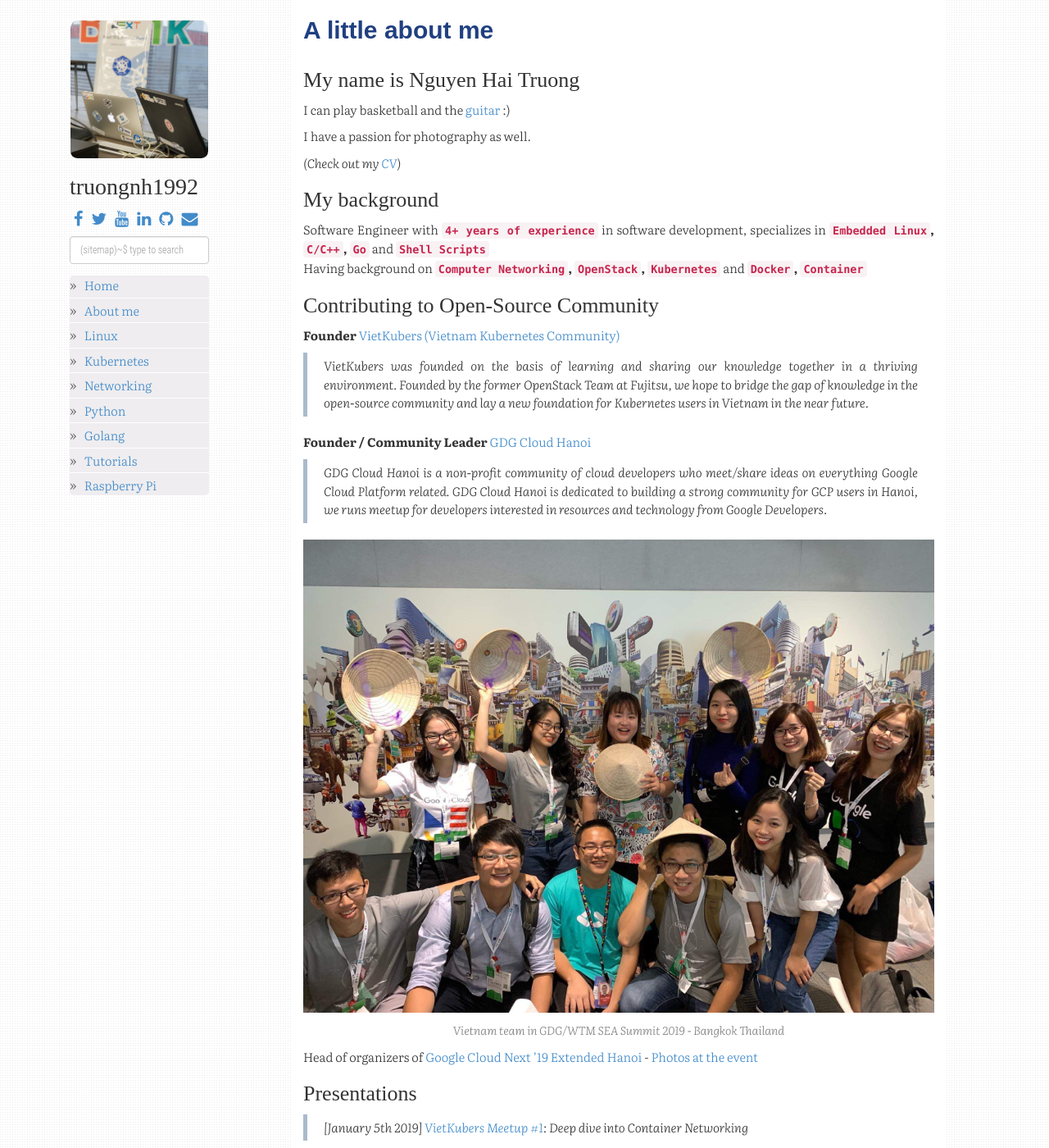
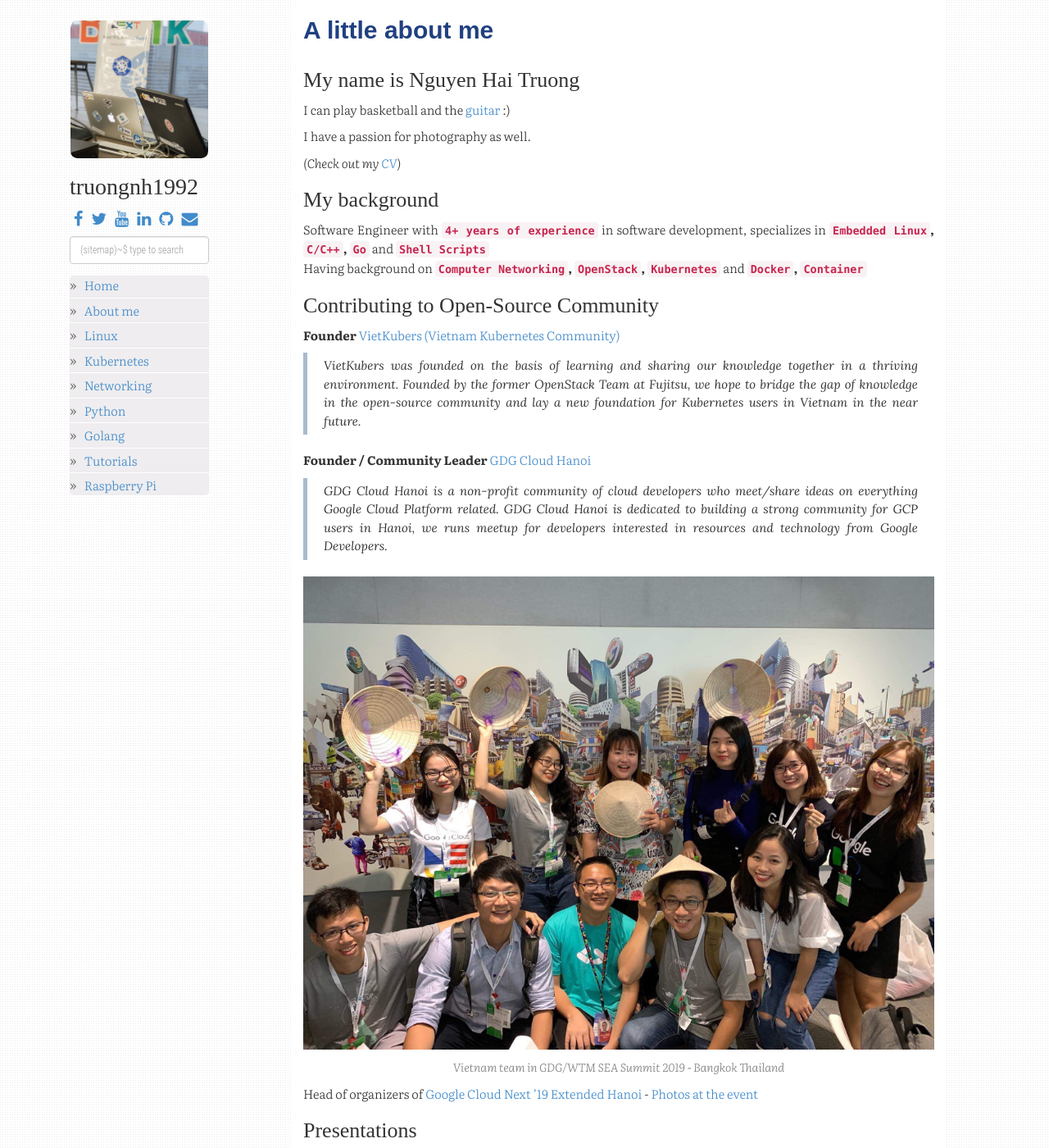
Before and after one commit to truongnh1992/truongnh1992.github.io, a Jekyll site: the page built from about.md, in a window 1280 px wide and 1400 px high. Shown: the whole window at 82% size. Built offline with Jekyll 4.4.1, drawn with Linux system fonts in a browser that asks for light colours; nearby versions of some CDN libraries; some web fonts are replaced.

Commit message:
Update main.css

```diff
--- a/static/css/main.css
+++ b/static/css/main.css
@@ -10,7 +10,7 @@
 blockquote {
  padding:5px 20px;
  margin:10px 0 20px;
- font-family: Literata;
+ font-family: Lora;
  font-style: italic;
  font-size:15px;
  border-left:5px solid #abc
```
